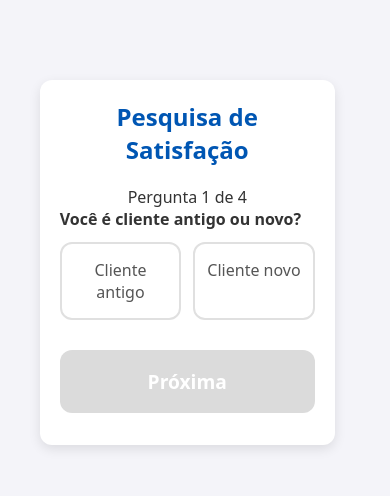
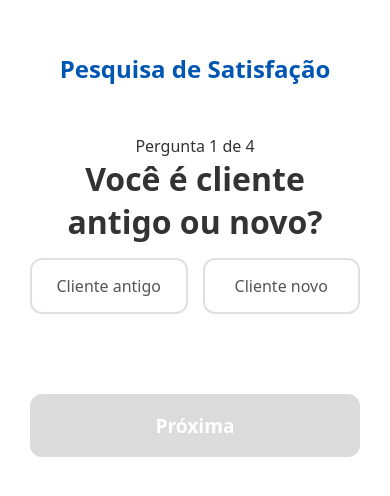
Before and after one commit to SebastiaoSoares/form-avaliacoes, a website built with Vite: page index.html in a window 390 px wide. Shown: the part 160-656 px from the top of the page. Built offline with nearby package versions, Linux system fonts and the light colour scheme; no server answers.

Commit message:
feat: Update styles for improved layout and spacing; enhance responsiveness for mobile devices

```diff
--- a/src/main.js
+++ b/src/main.js
@@ -12,7 +12,7 @@ function renderScreen() {
   const isLastQuestion = currentQuestionIndex === questions.length - 1;
   const jaRespondida = userResponses[currentQuestion.question];
 
-  let html = `
+  let html = /*html*/`
     <main class="container">
       <h1>Pesquisa de Satisfação</h1>
       <p class="contador">Pergunta ${currentQuestionIndex + 1} de ${questions.length}</p>
@@ -27,7 +27,7 @@ function renderScreen() {
     const temEmoji = opcao.icon ? true : false;
     const ativoClass = jaRespondida === opcao.value ? 'ativo' : '';
 
-    html += `
+    html += /*html*/`
       <button class="btn-opcao ${ativoClass}" data-pergunta="${currentQuestion.question}" data-valor="${opcao.value}">
         ${temEmoji ? `<span class="emoji">${opcao.icon}</span>` : ''}
         <span class="texto-opcao">${opcao.label}</span>
@@ -35,7 +35,7 @@ function renderScreen() {
     `;
   });
 
-  html += `
+  html += /*html*/`
           </div>
         </div>
       </div>
@@ -128,7 +128,7 @@ function mostrarFeedback(tipo, mensagem) {
   const app = document.querySelector('#app');
   const isSucesso = tipo === 'sucesso';
 
-  app.innerHTML = `
+  app.innerHTML = /*html*/`
     <main class="container anima-entrada feedback-container">
       <div class="feedback-icon ${tipo}">
         ${isSucesso ? '✅' : '❌'}
--- a/src/style.css
+++ b/src/style.css
@@ -29,12 +29,12 @@
   --font-weight-bold: bold;
 
   /* --- ESPAÇAMENTOS --- */
-  --space-xs: 8px;
-  --space-sm: 12px;
-  --space-md: 15px;
-  --space-lg: 20px;
-  --space-xl: 30px;
-  --space-xxl: 40px;
+  --space-xs: 12px;
+  --space-sm: 15px;
+  --space-md: 20px;
+  --space-lg: 30px;
+  --space-xl: 40px;
+  --space-xxl: 50px;
 
   --pad-btn-opcao: 15px 10px;
   --pad-btn-acao: 18px;
@@ -72,17 +72,16 @@ body {
 }
 
 .container {
+  width: 40dvw;
   background-color: var(--color-card-bg);
   padding: var(--space-xxl);
   border-radius: var(--border-radius);
   box-shadow: var(--shadow-card);
-  width: 90%;
-  max-width: 800px;
   text-align: center;
 }
 
 h1 {
-  margin-bottom: var(--space-lg);
+  margin-bottom: var(--space-xxl);
   color: var(--color-primary);
 }
 
@@ -94,10 +93,11 @@ h1 {
 }
 
 .titulo-pergunta {
-  font-size: var(--font-size-md);
-  font-weight: var(--font-weight-semibold);
+  font-size: var(--font-size-lg);
+  font-weight: var(--font-weight-bold);
   margin-bottom: var(--space-sm);
   color: var(--color-text-main);
+  text-align: center;
 }
 
 .opcoes {
@@ -253,7 +253,12 @@ h1 {
 @media (max-width: 600px) {
   .container {
     padding: var(--space-lg);
-    width: 95%;
+    width: 100dvw;
+    height: 100dvh;
+    border-radius: 0;
+    display: flex;
+    flex-direction: column;
+    justify-content: center;
   }
 
   .botoes-acao {
@@ -270,8 +275,4 @@ h1 {
   h1 {
     font-size: 1.5rem;
   }
-
-  .titulo-pergunta {
-    font-size: var(--font-size-base);
-  }
 }
```
